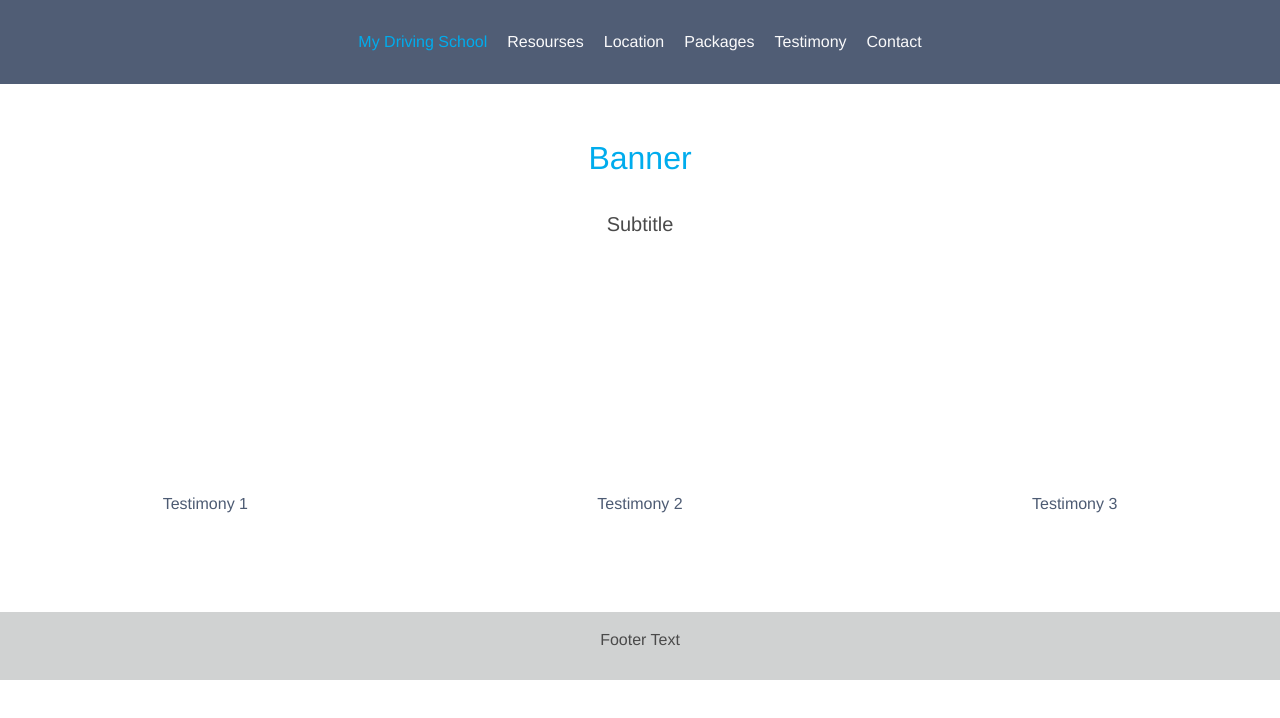
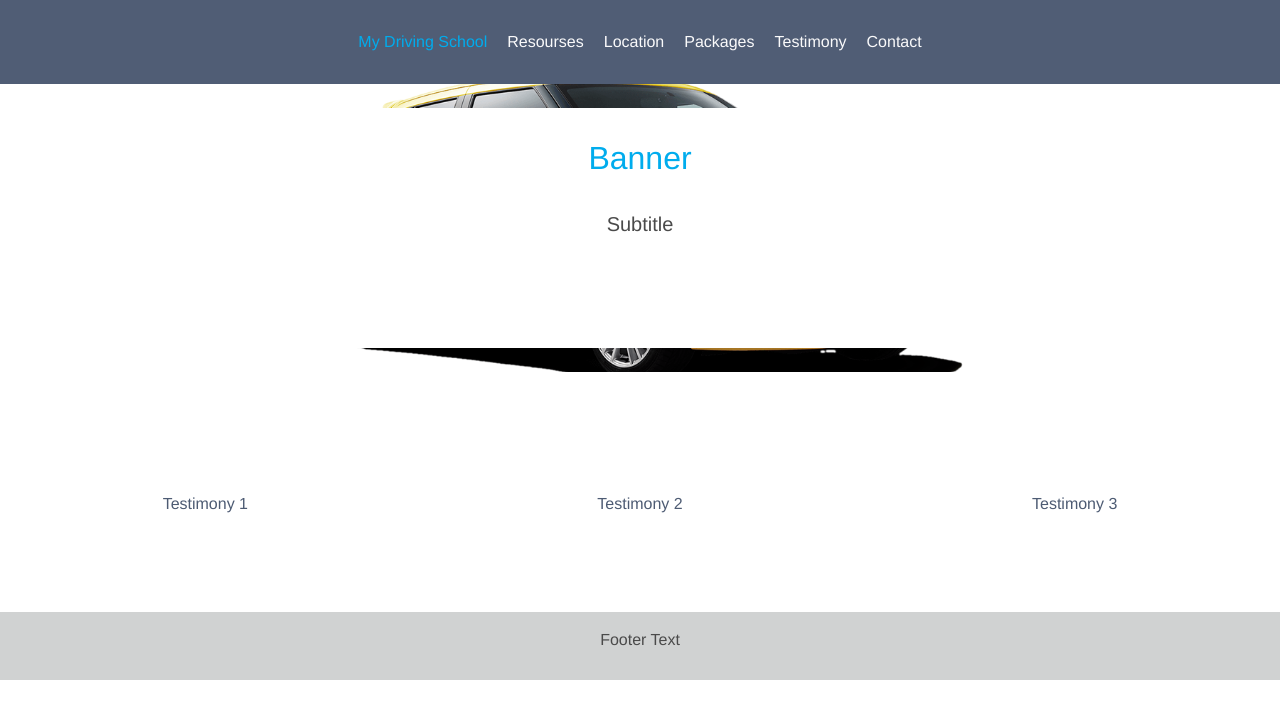
Before and after one commit to NarrowGate/md-client, a Vue app: page / in a window 1280 px wide. Shown: the top 718 px of the page. Built offline with nearby package versions, Linux system fonts and the light colour scheme.

Commit message:
add banner

```diff
--- a/src/views/Home.vue
+++ b/src/views/Home.vue
@@ -32,3 +32,12 @@ export default {
 // https://www.behance.net/gallery/70699475/Aunited-United-states-history-Web-site
 // https://www.behance.net/gallery/74794283/Estshara-Brand-Identity-Website-And-App-Design
 </script>
+
+<style>
+
+.hero-body {
+  background: url('../../public/img/mantra-banner.png') no-repeat center;
+  background-size: cover;
+}
+
+</style>
```
Also changed, not shown: public/img/mantra-banner.png (added).
